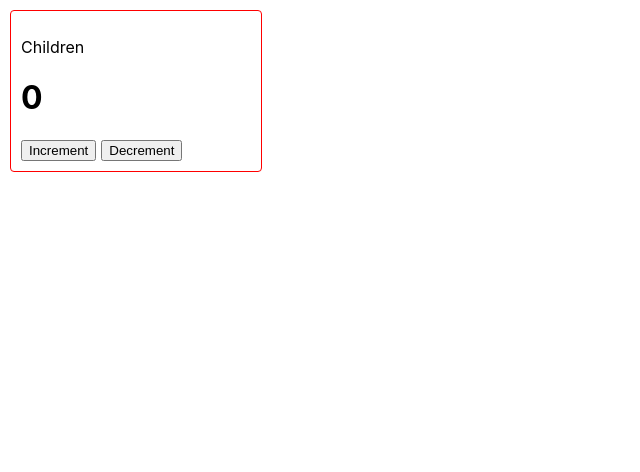
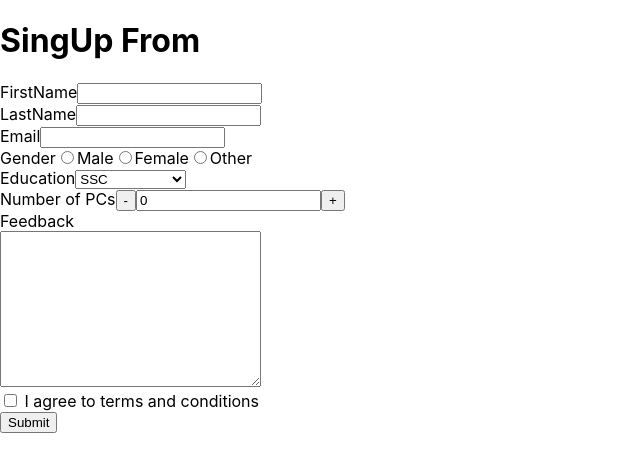
Before and after one commit to cseswapon/state_props_reducer, a React (Create React App) app: page / in a window 1280 px wide. Shown: the top 472 px of the page, without its empty margins (0-640 px from the left). Built offline with nearby package versions, Linux system fonts and the light colour scheme.

Commit message:
[ADD] - added with singup from use reducer

```diff
--- a/src/App.js
+++ b/src/App.js
@@ -1,11 +1,13 @@
 import { createContext } from "react";
 import "./App.css";
-import Counter from "./Pages/Counter/Counter";
+import SingUpFrom from "./Pages/SingUpFrom/SingUpFrom";
+// import Counter from "./Pages/Counter/Counter";
 export const CREATE_CONTEXT = createContext();
 function App() {
   return (
     <>
-      <Counter />
+      {/* <Counter /> */}
+      <SingUpFrom />
     </>
   );
 }
--- /dev/null
+++ b/src/Pages/SingUpFrom/SingUpFrom.jsx
@@ -0,0 +1,218 @@
+import React, { useReducer } from "react";
+
+export default function SingUpFrom() {
+  const initialState = {
+    firstName: "",
+    lastName: "",
+    email: "",
+    gender: "",
+    education: "",
+    number: 0,
+    feedback: "",
+    term: false,
+  };
+  const reducer = (state, action) => {
+    console.log(state);
+    switch (action.type) {
+      case "INPUT":
+        return {
+          ...state,
+          [action.payload.name]: action.payload.value,
+        };
+      case "INCREMENT":
+        return {
+          ...state,
+          number: state.number + action.payload.number,
+        };
+      case "DECREMENT":
+        return {
+          ...state,
+          number: state.number - action.payload.number,
+        };
+      default:
+        return state;
+    }
+  };
+  const [state, dispatch] = useReducer(reducer, initialState);
+  const submit = (e) => {
+    e.preventDefault();
+    console.log(state);
+  };
+  return (
+    <div>
+      <h1>SingUp From</h1>
+      <form onSubmit={submit}>
+        <label htmlFor="firstName">
+          FirstName
+          <input
+            type="text"
+            name="firstName"
+            id="firstName"
+            onBlur={(e) =>
+              dispatch({
+                type: "INPUT",
+                payload: { name: e.target.name, value: e.target.value },
+              })
+            }
+          />
+        </label>
+        <br />
+        <label htmlFor="lastName">
+          LastName
+          <input
+            type="text"
+            name="lastName"
+            id="lastName"
+            onBlur={(e) =>
+              dispatch({
+                type: "INPUT",
+                payload: { name: e.target.name, value: e.target.value },
+              })
+            }
+          />
+        </label>
+        <br />
+        <label htmlFor="email">
+          Email
+          <input
+            type="email"
+            name="email"
+            id="email"
+            onBlur={(e) =>
+              dispatch({
+                type: "INPUT",
+                payload: { name: e.target.name, value: e.target.value },
+              })
+            }
+          />
+        </label>
+        <br />
+        <label>Gender</label>
+        <label htmlFor="male">
+          <input
+            type="radio"
+            name="gender"
+            id="male"
+            value="male"
+            onClick={(e) =>
+              dispatch({
+                type: "INPUT",
+                payload: { name: e.target.name, value: e.target.value },
+              })
+            }
+          />
+          Male
+        </label>
+        <label htmlFor="female">
+          <input
+            type="radio"
+            name="gender"
+            id="female"
+            value="female"
+            onClick={(e) =>
+              dispatch({
+                type: "INPUT",
+                payload: { name: e.target.name, value: e.target.value },
+              })
+            }
+          />
+          Female
+        </label>
+        <label htmlFor="other">
+          <input
+            type="radio"
+            name="gender"
+            value="other"
+            id="other"
+            onClick={(e) =>
+              dispatch({
+                type: "INPUT",
+                payload: { name: e.target.name, value: e.target.value },
+              })
+            }
+          />
+          Other
+        </label>
+        <br />
+        <label>Education</label>
+        <select
+          onChange={(e) =>
+            dispatch({
+              type: "INPUT",
+              payload: { name: e.target.name, value: e.target.value },
+            })
+          }
+          name="education"
+        >
+          <option value="ssc">SSC</option>
+          <option value="hsc">HSC</option>
+          <option value="undergraduate">Undergraduate</option>
+          <option value="graduate">Graduate</option>
+        </select>
+        <br />
+        <label htmlFor="number">Number of PCs</label>
+        <button
+          type="button"
+          onClick={(e) =>
+            dispatch({
+              type: "DECREMENT",
+              payload: { number: 1 },
+            })
+          }
+        >
+          -
+        </button>
+        <input
+          type="number"
+          name="number"
+          id="number"
+          readOnly
+          value={state.number}
+        />
+        <button
+          type="button"
+          onClick={() =>
+            dispatch({
+              type: "INCREMENT",
+              payload: { number: 1 },
+            })
+          }
+        >
+          +
+        </button>
+        <br />
+        <label htmlFor="feedback">Feedback</label>
+        <br />
+        <textarea
+          onBlur={(e) =>
+            dispatch({
+              type: "INPUT",
+              payload: { name: e.target.name, value: e.target.value },
+            })
+          }
+          name="feedback"
+          id="feedback"
+          cols="30"
+          rows="10"
+        ></textarea>
+        <br />
+        <label htmlFor="term">
+          <input
+            type="checkbox"
+            name="term"
+            id="term"
+            onClick={(e) =>
+              dispatch({
+                type: "INPUT",
+                payload: { name: e.target.name, value: !state.term },
+              })
+            }
+          />{" "}
+          I agree to terms and conditions
+        </label>
+        <br />
+        <button disabled={state.term} type="submit">Submit</button>
+      </form>
+    </div>
+  );
+}
```
